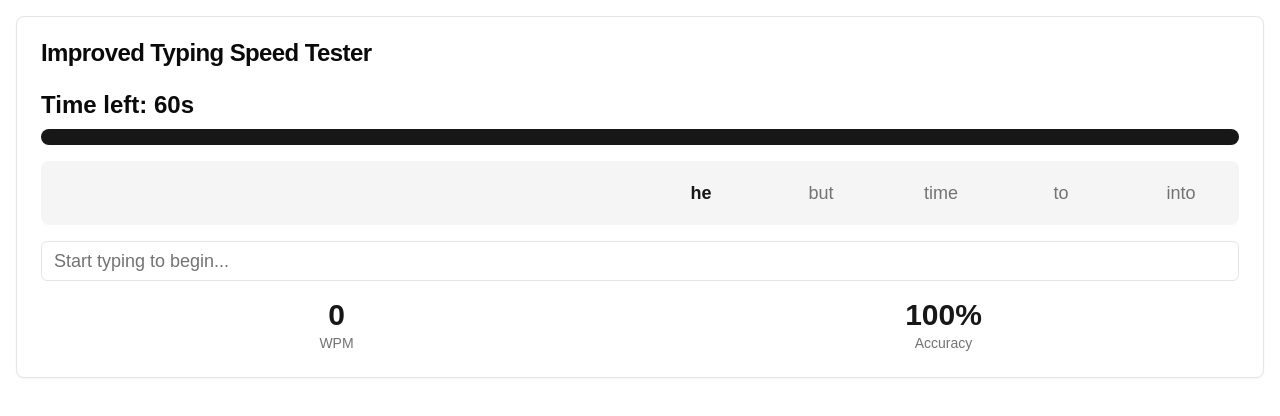
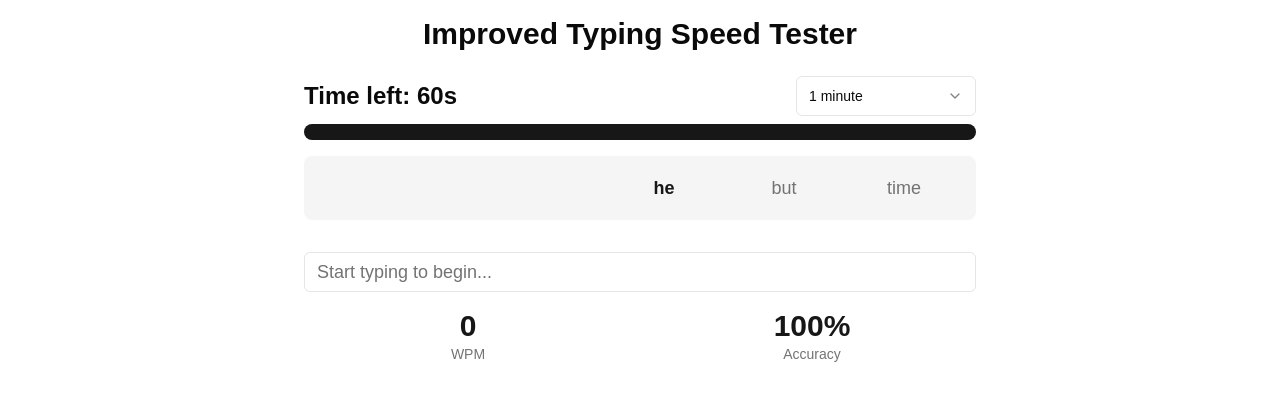
Before and after one commit to basith-ahmed/typespace, a Next.js app: page / in a window 1280 px wide. Shown: the top 416 px of the page. Built offline with nearby package versions, Linux system fonts and the light colour scheme.

Commit message:
chore: updated initial user mode and pages

```diff
--- a/app/page.tsx
+++ b/app/page.tsx
@@ -3,8 +3,14 @@
 import React, { useState, useEffect, useRef } from "react";
 import { Button } from "@/components/ui/button";
 import { Input } from "@/components/ui/input";
-import { Card, CardContent, CardHeader, CardTitle } from "@/components/ui/card";
 import { Progress } from "@/components/ui/progress";
+import {
+  Select,
+  SelectContent,
+  SelectItem,
+  SelectTrigger,
+  SelectValue,
+} from "@/components/ui/select";
 import {
   LineChart,
   Line,
@@ -83,7 +89,8 @@ export default function ImprovedTypingSpeedTester() {
   const [startTime, setStartTime] = useState(0);
   const [wpm, setWpm] = useState(0);
   const [accuracy, setAccuracy] = useState(100);
-  const [timeLeft, setTimeLeft] = useState(60);
+  const [testDuration, setTestDuration] = useState(60);
+  const [timeLeft, setTimeLeft] = useState(testDuration);
   const [performanceData, setPerformanceData] = useState<
     { time: number; wpm: number; accuracy: number }[]
   >([]);
@@ -111,14 +118,14 @@ export default function ImprovedTypingSpeedTester() {
         if (timeLeft % 5 === 0) {
           setPerformanceData((prev) => [
             ...prev,
-            { time: 60 - timeLeft, wpm, accuracy },
+            { time: testDuration - timeLeft, wpm, accuracy },
           ]);
         }
       }, 1000);
 
       return () => clearInterval(timer);
     }
-  }, [gameState, timeLeft, startTime, wpm, accuracy]);
+  }, [gameState, timeLeft, startTime, wpm, accuracy, testDuration]);
 
   const generateWords = () => {
     const newWords = Array(10)
@@ -129,6 +136,7 @@ export default function ImprovedTypingSpeedTester() {
 
   const startGame = () => {
     setStartTime(Date.now());
+    setTimeLeft(testDuration);
     if (inputRef.current) inputRef.current.focus();
   };
 
@@ -180,32 +188,51 @@ export default function ImprovedTypingSpeedTester() {
     setStartTime(0);
     setWpm(0);
     setAccuracy(100);
-    setTimeLeft(60);
+    setTimeLeft(testDuration);
     setPerformanceData([]);
     setCharacterAccuracy([]);
     setUserInput("");
   };
 
+  const handleDurationChange = (value: string) => {
+    setTestDuration(parseInt(value));
+    setTimeLeft(parseInt(value));
+  };
+
   return (
-    <div className="container mx-auto p-4">
-      <Card className="mb-4">
-        <CardHeader>
-          <CardTitle>Improved Typing Speed Tester</CardTitle>
-        </CardHeader>
-        <CardContent>
+    <div className="container mx-auto p-4 flex flex-col items-center">
+      <h1 className="text-3xl font-bold mb-6">Improved Typing Speed Tester</h1>
       {gameState === "typing" && (
         <>
-              <div className="mb-4">
-                <div className="text-2xl font-bold mb-2">
-                  Time left: {timeLeft}s
+          <div className="mb-4 w-full max-w-2xl">
+            <div className="flex justify-between items-center mb-2">
+              <div className="text-2xl font-bold">Time left: {timeLeft}s</div>
+              <Select
+                value={testDuration.toString()}
+                onValueChange={handleDurationChange}
+              >
+                <SelectTrigger className="w-[180px]">
+                  <SelectValue placeholder="Select duration" />
+                </SelectTrigger>
+                <SelectContent>
+                  <SelectItem value="15">15 seconds</SelectItem>
+                  <SelectItem value="30">30 seconds</SelectItem>
+                  <SelectItem value="60">1 minute</SelectItem>
+                  <SelectItem value="120">2 minutes</SelectItem>
+                  <SelectItem value="300">5 minutes</SelectItem>
+                </SelectContent>
+              </Select>
             </div>
-                <Progress value={(timeLeft / 60) * 100} className="w-full" />
+            <Progress
+              value={(timeLeft / testDuration) * 100}
+              className="w-full"
+            />
           </div>
-              <div className="relative h-16 overflow-hidden mb-4 bg-secondary rounded-lg">
+          <div className="relative h-16 overflow-hidden mb-4 bg-secondary rounded-lg w-full max-w-2xl">
             <div
               className="absolute whitespace-nowrap transition-transform duration-300 flex items-center h-full"
               style={{
-                    transform: `translateX(calc(50% - ${wordIndex * 120}px))`,
+                transform: `translateX(calc(25% - ${wordIndex * 120}px))`,
               }}
             >
               {currentWords.map((word, index) => (
@@ -237,19 +264,17 @@ export default function ImprovedTypingSpeedTester() {
             type="text"
             value={userInput}
             onChange={handleInputChange}
-                className="mb-4 text-lg"
+            className="mb-4 text-lg w-full max-w-2xl"
             placeholder="Start typing to begin..."
             aria-label="Type the words shown above"
           />
-              <div className="grid grid-cols-2 gap-4 text-center">
+          <div className="grid grid-cols-2 gap-4 text-center w-full max-w-2xl">
             <div>
               <div className="text-3xl font-bold text-primary">{wpm}</div>
               <div className="text-sm text-muted-foreground">WPM</div>
             </div>
             <div>
-                  <div className="text-3xl font-bold text-primary">
-                    {accuracy}%
-                  </div>
+              <div className="text-3xl font-bold text-primary">{accuracy}%</div>
               <div className="text-sm text-muted-foreground">Accuracy</div>
             </div>
           </div>
@@ -257,7 +282,7 @@ export default function ImprovedTypingSpeedTester() {
       )}
       {gameState === "result" && (
         <>
-              <div className="text-center mb-6">
+          <div className="text-center mb-6 w-full max-w-2xl">
             <h2 className="text-3xl font-bold mb-4">Test Results</h2>
             <div className="grid grid-cols-2 gap-4">
               <div>
@@ -267,14 +292,12 @@ export default function ImprovedTypingSpeedTester() {
                 </p>
               </div>
               <div>
-                    <p className="text-4xl font-bold text-primary">
-                      {accuracy}%
-                    </p>
+                <p className="text-4xl font-bold text-primary">{accuracy}%</p>
                 <p className="text-lg text-muted-foreground">Accuracy</p>
               </div>
             </div>
           </div>
-              <div className="mb-6">
+          <div className="mb-6 w-full max-w-2xl">
             <h3 className="text-xl font-semibold mb-2">
               Performance Over Time
             </h3>
@@ -292,11 +315,7 @@ export default function ImprovedTypingSpeedTester() {
                   />
                   <YAxis
                     yAxisId="left"
-                        label={{
-                          value: "WPM",
-                          angle: -90,
-                          position: "insideLeft",
-                        }}
+                    label={{ value: "WPM", angle: -90, position: "insideLeft" }}
                   />
                   <YAxis
                     yAxisId="right"
@@ -327,13 +346,11 @@ export default function ImprovedTypingSpeedTester() {
               </ResponsiveContainer>
             </div>
           </div>
-              <Button onClick={resetGame} className="w-full">
+          <Button onClick={resetGame} className="w-full max-w-2xl">
             Try Again
           </Button>
         </>
       )}
-        </CardContent>
-      </Card>
     </div>
   );
 }
```
Lines whose indentation alone changed are shown as unchanged.
